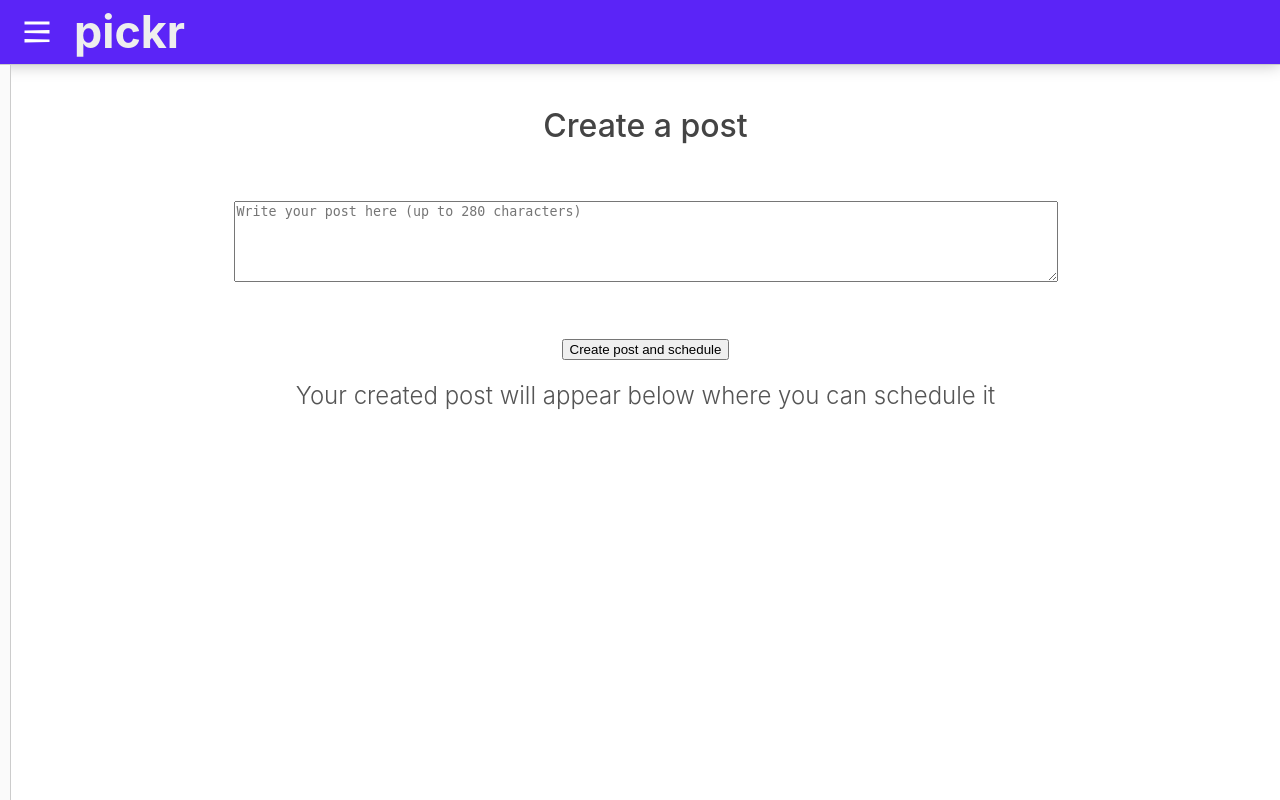
After one commit to ajbanks/pickr-post, a Flask app: template pickr_flask/templates/post_creation.html in a window 1280 px wide. The commit adds this page. Run offline with Flask 3, Linux system fonts and the light colour scheme; the template is opened without the code that fills it: values that come from a table or form of the project are taken from there, others are empty; parts of the project's set-up code (start-up, migrations or seed data) failed here and were passed over; some libraries are stand-ins or nearby versions; some web fonts are replaced.

Commit message:
can now manually create a post

```diff
--- a/pickr_flask/forms.py
+++ b/pickr_flask/forms.py
@@ -72,6 +72,13 @@ class BlogForm(FlaskForm):
         ])
     submit = SubmitField("Create Posts From Content")
 
+class PostForm(FlaskForm):
+    post_input = TextAreaField('Create a post', render_kw={"rows": 5, "cols": 100},validators=[
+            Length(min=2, max=280),
+            DataRequired(),
+        ])
+    submit = SubmitField("Create post and schedule")
+
 class SetPasswordForm(FlaskForm):
     password = PasswordField("Password", validators=[DataRequired()])
     submit = SubmitField("Set Password")
--- a/pickr_flask/templates/navigation.html
+++ b/pickr_flask/templates/navigation.html
@@ -18,6 +18,12 @@
                 <div class="option">
                     <img src="{{url_for('static', filename='img/calendar.svg')}}">
                     <a href="{{url_for('schedule')}}">Scheduled Posts</a>
+                </div>
+            </li>
+            <li>
+                <div class="option">
+                    <img src="{{url_for('static', filename='img/all_topics.svg')}}">
+                    <a href="{{url_for('post_creation')}}">Create a Post</a>
                 </div>
             </li>
             <li>
--- /dev/null
+++ b/pickr_flask/templates/post_creation.html
@@ -0,0 +1,47 @@
+{% extends 'layout.html' %}
+
+{% block css %}
+<link href="{{ url_for('static', filename='css/base.css') }}" rel="stylesheet">
+<link href="{{ url_for('static', filename='css/home.css') }}" rel="stylesheet">
+{% endblock %}
+
+{% block content %}
+<div class="body">
+    <div class="sidebar sidebar_small">
+        {% include 'navigation.html' %}
+    </div>
+    <div class="content content_large">
+        <form method="POST" action="/post_creation">
+            {{ form.csrf_token }}<br/>
+            <h1>{{ form.post_input.label }}</h1><br/><br/>
+            <p>{{ form.post_input(placeholder='Write your post here (up to 280 characters)')}}</p> <br/>
+            {% if form.post_input.errors %}
+              <ul class="errors">
+                {% for error in form.post_input.errors %}
+                  <li>{{ error }}</li>{% endfor %}
+              </ul>
+            {% endif %}
+            <p>{{ form.submit }}</p>
+        </form>
+
+        <div>
+
+            <h2>Your created post will appear below where you can schedule it</h2>
+            <div class="container cards">
+                {{ generated_posts_fragment | safe}}
+            </div>
+
+         </div>
+
+        <br/>
+        <br/>
+        <br/>
+
+    </div>
+
+</div>
+{% endblock %}
+
+{% block js %}
+<script src="{{ url_for('static', filename='js/main.js') }}"></script>
+{% endblock %}
```
Also changed, not shown: pickr_flask/routes.py (+36 -1 lines).
